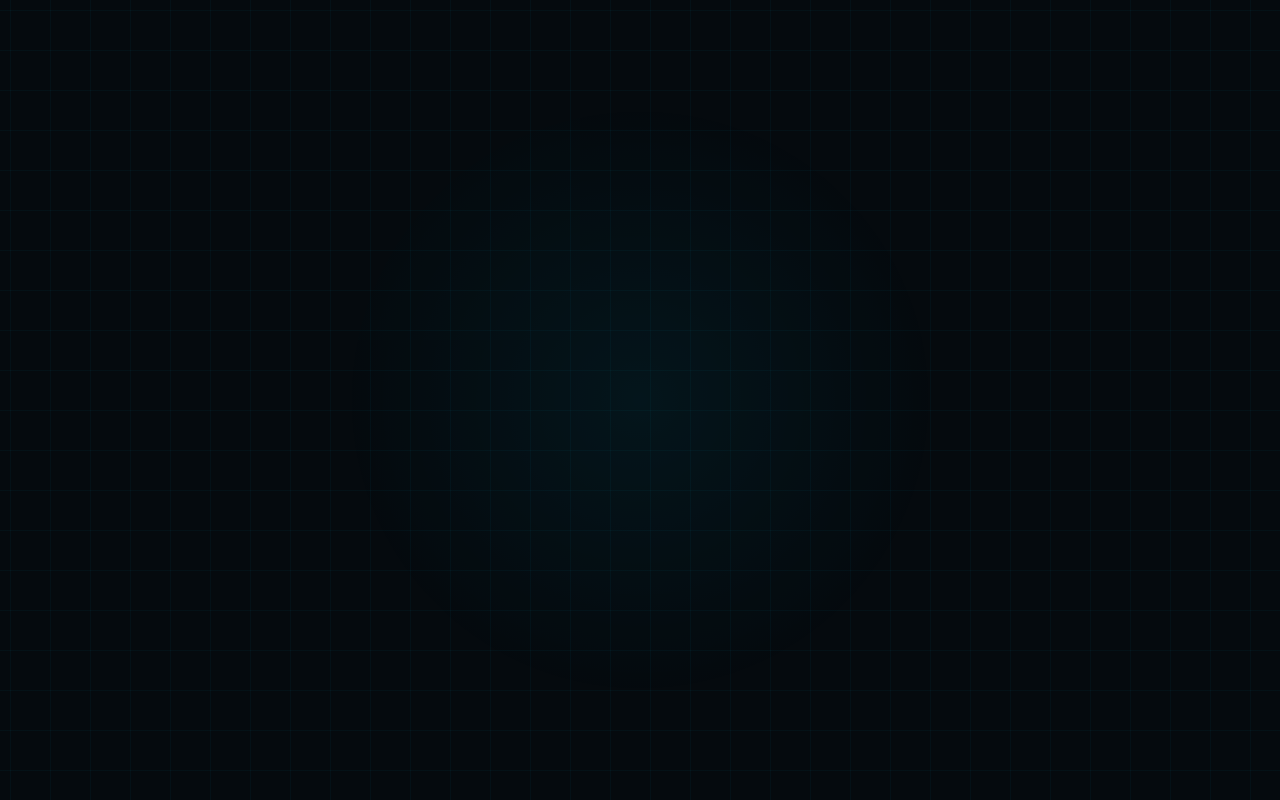
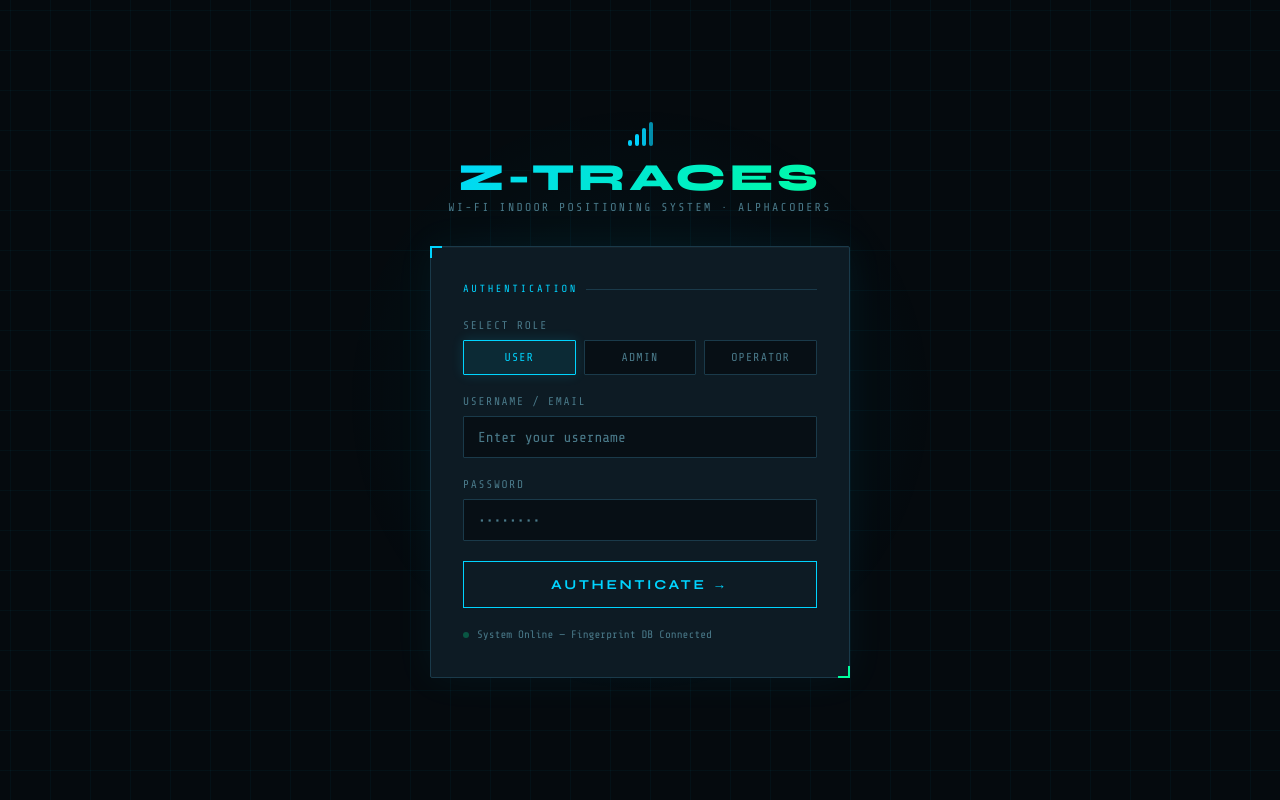
Before and after one commit to Rishabhjaiswal7/SE_Project, a plain HTML site: page index.html in a window 1280 px wide. Drawn offline with nearby package versions, Linux system fonts and the light colour scheme.

Commit message:
updated index.html

```diff
--- a/index.html
+++ b/index.html
@@ -142,3 +142,103 @@
       color: var(--warn); font-size: .75rem; padding: 10px 12px;
       margin-bottom: 16px; display: none;
     }
+    .error-msg.show { display: block; }
+  </style>
+</head>
+<body>
+<div class="login-wrap">
+  <div class="brand">
+    <div class="brand-signal">
+      <div class="signal-bars">
+        <span></span><span></span><span></span><span></span>
+      </div>
+    </div>
+    <h1>Z-TRACES</h1>
+    <p>Wi-Fi Indoor Positioning System · ALPHACODERS</p>
+  </div>
+
+  <div class="card">
+    <div class="section-label">Authentication</div>
+
+    <div id="errorMsg" class="error-msg"></div>
+
+    <div class="form-group">
+      <label>Select Role</label>
+      <div class="role-select">
+        <button class="role-btn active" onclick="selectRole(this,'user')">User</button>
+        <button class="role-btn" onclick="selectRole(this,'admin')">Admin</button>
+        <button class="role-btn" onclick="selectRole(this,'operator')">Operator</button>
+      </div>
+    </div>
+
+    <div class="form-group">
+      <label>Username / Email</label>
+      <input type="text" id="username" placeholder="Enter your username" autocomplete="off"/>
+    </div>
+    <div class="form-group">
+      <label>Password</label>
+      <input type="password" id="password" placeholder="••••••••"/>
+    </div>
+
+    <button class="btn-login" onclick="doLogin()"><span>Authenticate &rarr;</span></button>
+
+    <div class="status-line">
+      <span class="dot"></span>
+      <span>System Online &mdash; Fingerprint DB Connected</span>
+    </div>
+  </div>
+</div>
+
+<script>
+  let selectedRole = 'user';
+
+  function selectRole(btn, role) {
+    document.querySelectorAll('.role-btn').forEach(b => b.classList.remove('active'));
+    btn.classList.add('active');
+    selectedRole = role;
+  }
+
+  async function doLogin() {
+    const username = document.getElementById('username').value.trim();
+    const password = document.getElementById('password').value;
+    const errEl    = document.getElementById('errorMsg');
+    errEl.classList.remove('show');
+
+    if (!username || !password) {
+      errEl.textContent = 'Please enter both username and password.';
+      errEl.classList.add('show');
+      return;
+    }
+
+    try {
+      const res  = await fetch('/api/login', {
+        method:  'POST',
+        headers: { 'Content-Type': 'application/json' },
+        body:    JSON.stringify({ username, password, role: selectedRole })
+      });
+      const data = await res.json();
+
+      if (res.ok && data.success) {
+        localStorage.setItem('zt_token', data.token);
+        localStorage.setItem('zt_role',  data.role);
+        localStorage.setItem('zt_user',  JSON.stringify(data.user));
+        const redirectMap = {
+          admin:    'admin_dashboard.html',
+          operator: 'operator_dashboard.html',
+          user:     'user_dashboard.html'
+        };
+        window.location.href = redirectMap[data.role] || 'user_dashboard.html';
+      } else {
+        errEl.textContent = data.message || 'Invalid credentials.';
+        errEl.classList.add('show');
+      }
+    } catch (e) {
+      errEl.textContent = 'Server not running. Please start backend — run start.bat or python app.py';
+      errEl.classList.add('show');
+    }
+  }
+
+  document.addEventListener('keydown', e => { if (e.key === 'Enter') doLogin(); });
+</script>
+</body>
+</html>
```
